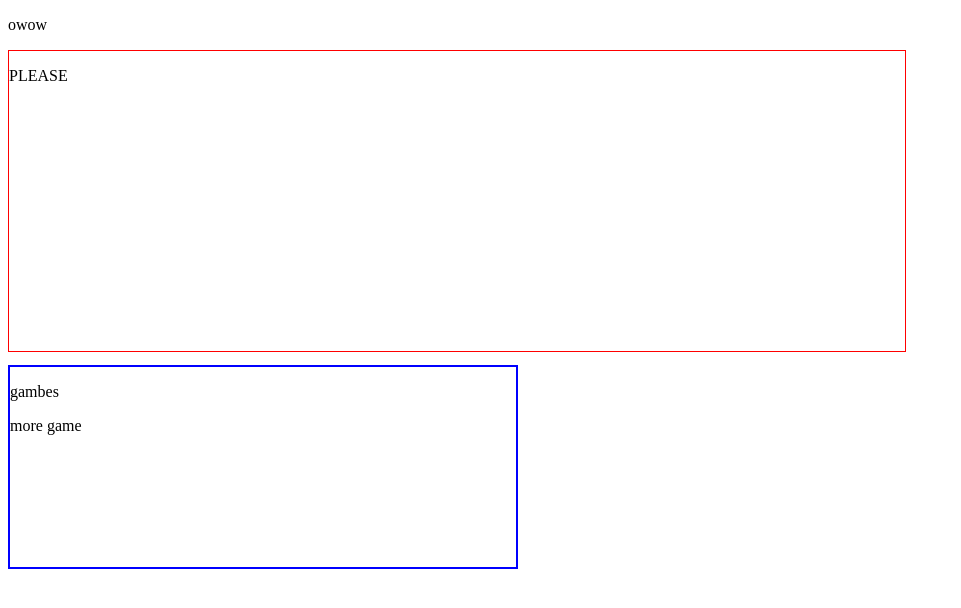
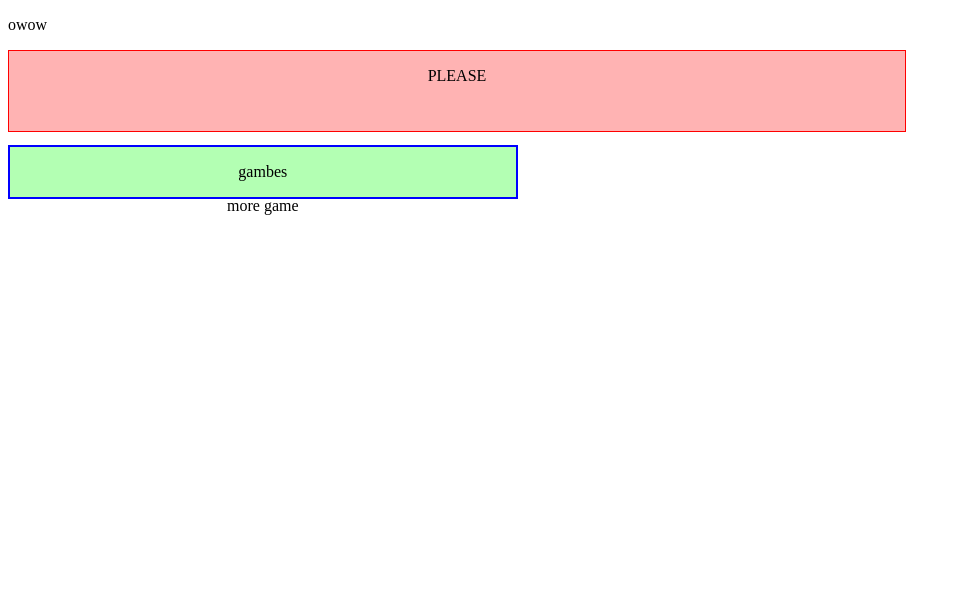
Before and after one commit to MissHooman/hoomy, a plain HTML site: page index.html in a window 1280 px wide. Shown: the whole page, without its empty margins (0-961 px from the left). Drawn offline with Linux system fonts and the light colour scheme.

Commit message:
Update styles.css

```diff
--- a/styles.css
+++ b/styles.css
@@ -36,15 +36,20 @@
 }
 
 .first{
-     width:70%;
-     height:300px;
-     position:absolute;
-     border:1px solid red;
+	width:70%;
+	height:80px;
+	position:absolute;
+	border:1px solid red;
+	background-color: #ffb3b3;
+	text-align: center;
+
  }
 .second{
-    border:2px solid blue;
-    width:40%;
-    height:200px;
+	border:2px solid blue;
+	background-color: #b3ffb3;
+	width:40%;
+	height:50px;
 	position: relative;
-    top: 315px;
+	top: 95px;
+	text-align: center;
 }
```
